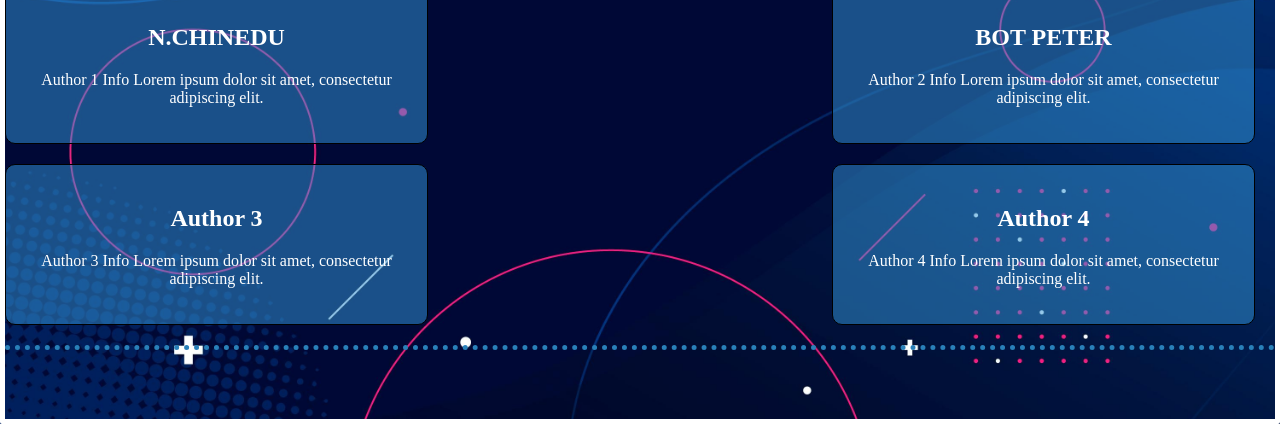
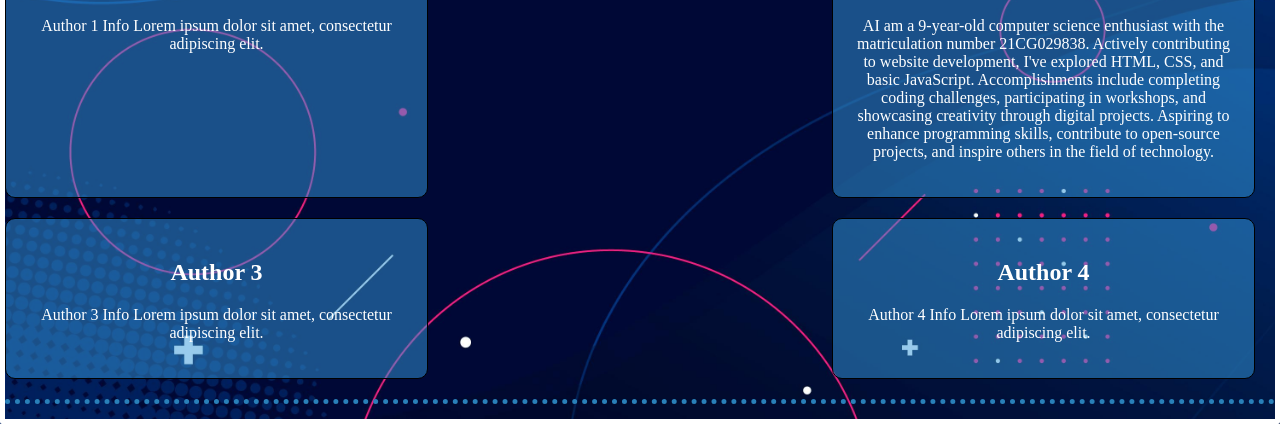
Before and after one commit to nchinedu/Flash-Card, a plain HTML site: page HMTL/Homepage1.html in a window 1280 px wide. Shown: the part 386-810 px from the top of the page. Drawn offline with Linux system fonts and the light colour scheme.

Commit message:
Update Homepage1.html

```diff
--- a/HMTL/Homepage1.html
+++ b/HMTL/Homepage1.html
@@ -30,7 +30,7 @@
 
       <div class="profile-box" onclick="enlargeProfile(this)">
         <h2>BOT PETER </h2>
-        <p>Author 2 Info Lorem ipsum dolor sit amet, consectetur adipiscing elit.</p>
+        <p>AI am a 9-year-old computer science enthusiast with the matriculation number 21CG029838. Actively contributing to website development, I've explored HTML, CSS, and basic JavaScript. Accomplishments include completing coding challenges, participating in workshops, and showcasing creativity through digital projects. Aspiring to enhance programming skills, contribute to open-source projects, and inspire others in the field of technology.</p>
       </div>
 
       <div class="profile-box bottom-left" onclick="enlargeProfile(this)">
```
